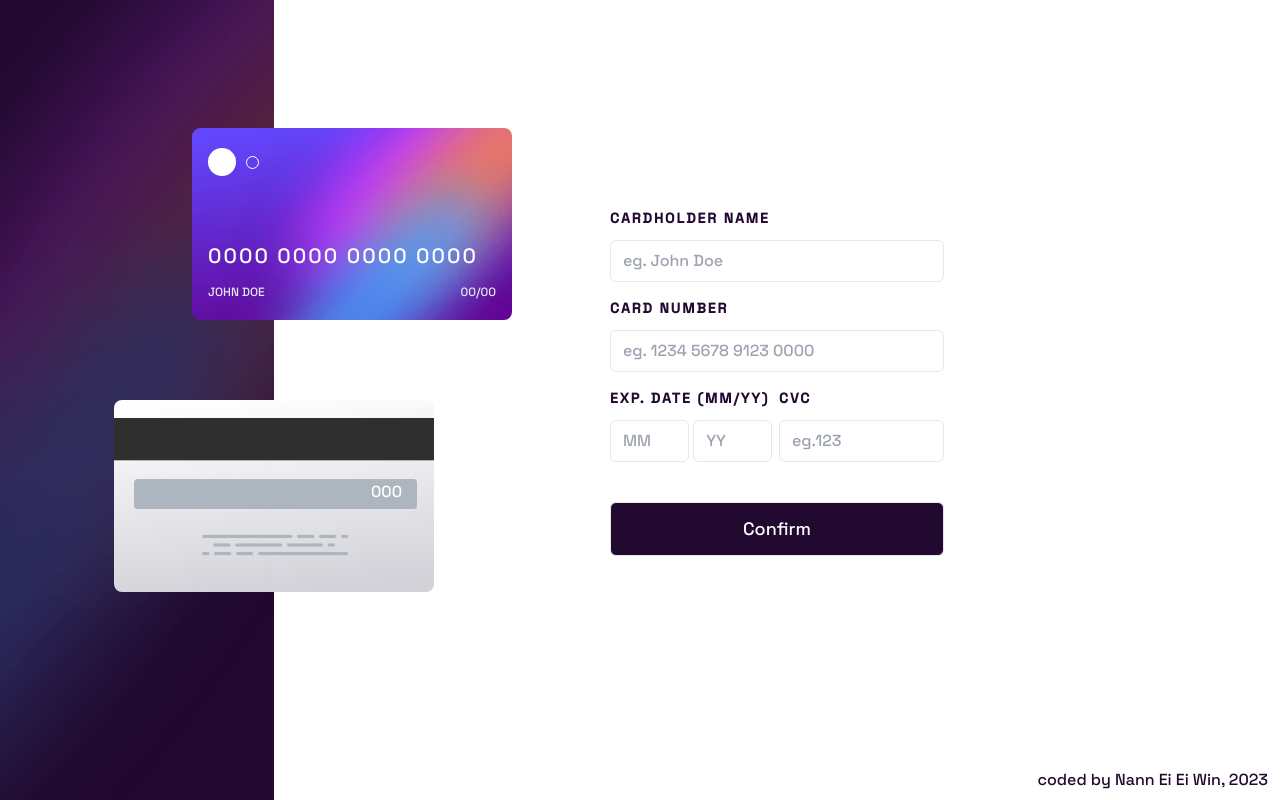
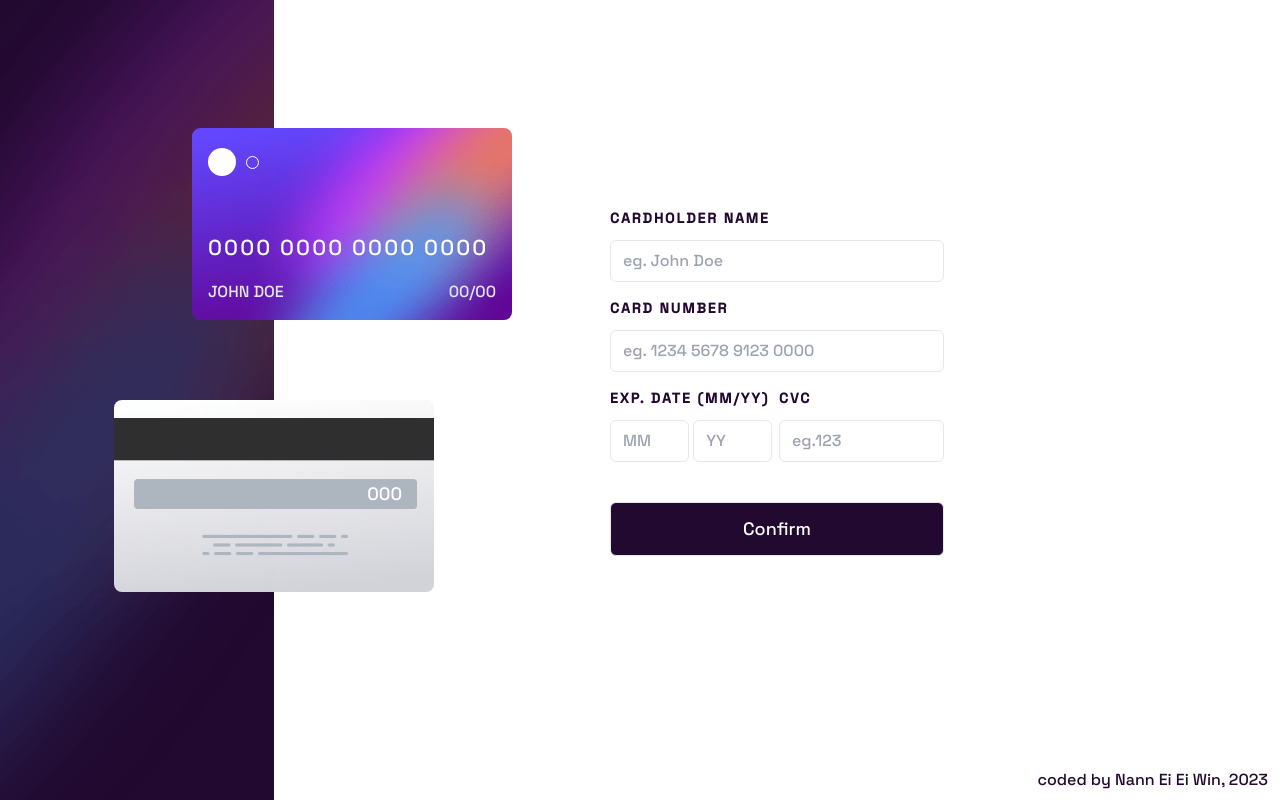
Before and after one commit to neew18/card-details-form-react, a React (Vite) app: page / in a window 1280 px wide. Built offline with nearby package versions, Linux system fonts and the light colour scheme.

Commit message:
Fix styles

```diff
--- a/src/DecorationComponent.jsx
+++ b/src/DecorationComponent.jsx
@@ -17,7 +17,7 @@ function DecorationComponent() {
       {/*For card's back side*/}
       <div className="absolute top-4 right-4 md:top-6 md:right-32 lg:top-[400px] lg:-right-40 ">
         <div className=" bankCardBackStyle w-72 h-40 relative rounded-lg lg:w-80 lg:h-48">
-          <p className="absolute text-white top-[4.1rem] right-8 lg:top-20 ">
+          <p className="absolute text-white top-[4.2rem] right-8 lg:top-[5rem] lg:text-lg  ">
             {data.cvcNumber === undefined || data.cvcNumber === ""
               ? "000"
               : data.cvcNumber}
@@ -26,19 +26,19 @@ function DecorationComponent() {
       </div>
 
       {/*For card's front side*/}
-      <div className="absolute -bottom-10 left-4 md:left-32 lg:top-32 lg:left-48 ">
+      <div className="absolute -bottom-14 left-4 md:left-32 lg:top-32 lg:left-48 ">
         <div className="bankCardFrontStyle w-72 h-40 relative rounded-lg lg:w-80 lg:h-48">
           <div className=" w-7 h-7 rounded-full bg-white absolute left-4 top-5"></div>
           <div className=" w-[13px] h-[13px] rounded-full border-white border-solid border-[1px] absolute left-[54px] top-7"></div>
-          <p className="text-white tracking-widest text-[1.2rem] absolute bottom-12 left-4 lg:text-[1.3rem]">
+          <p className="text-white tracking-widest text-[1.2rem] absolute bottom-12 left-4 lg:text-[1.35rem] lg:bottom-14">
             {cardNum}
           </p>
-          <small className="uppercase text-slate-200 text-xs absolute bottom-5 left-4 ">
+          <small className="uppercase text-slate-200 text-xs absolute bottom-5 left-4 lg:text-[1rem] ">
             {data.cardHolderName === undefined || data.cardHolderName === ""
               ? "John Doe"
               : data.cardHolderName}
           </small>
-          <small className="uppercase text-slate-200 text-xs absolute bottom-5 right-4 ">
+          <small className="uppercase text-slate-200 text-xs absolute bottom-5 right-4 lg:text-[1rem] ">
             {data.expiryMonth === undefined || data.expiryMonth === ""
               ? "00"
               : `${data.expiryMonth}`}
```
